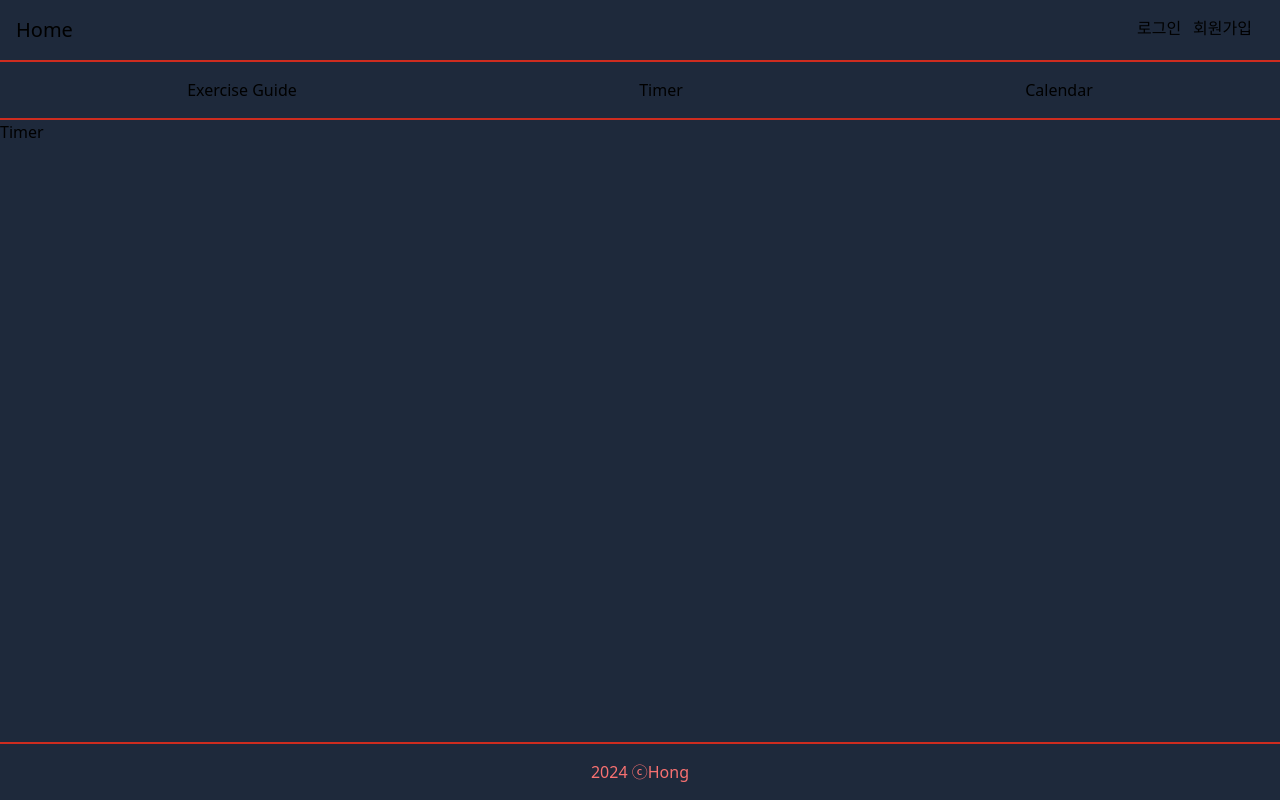
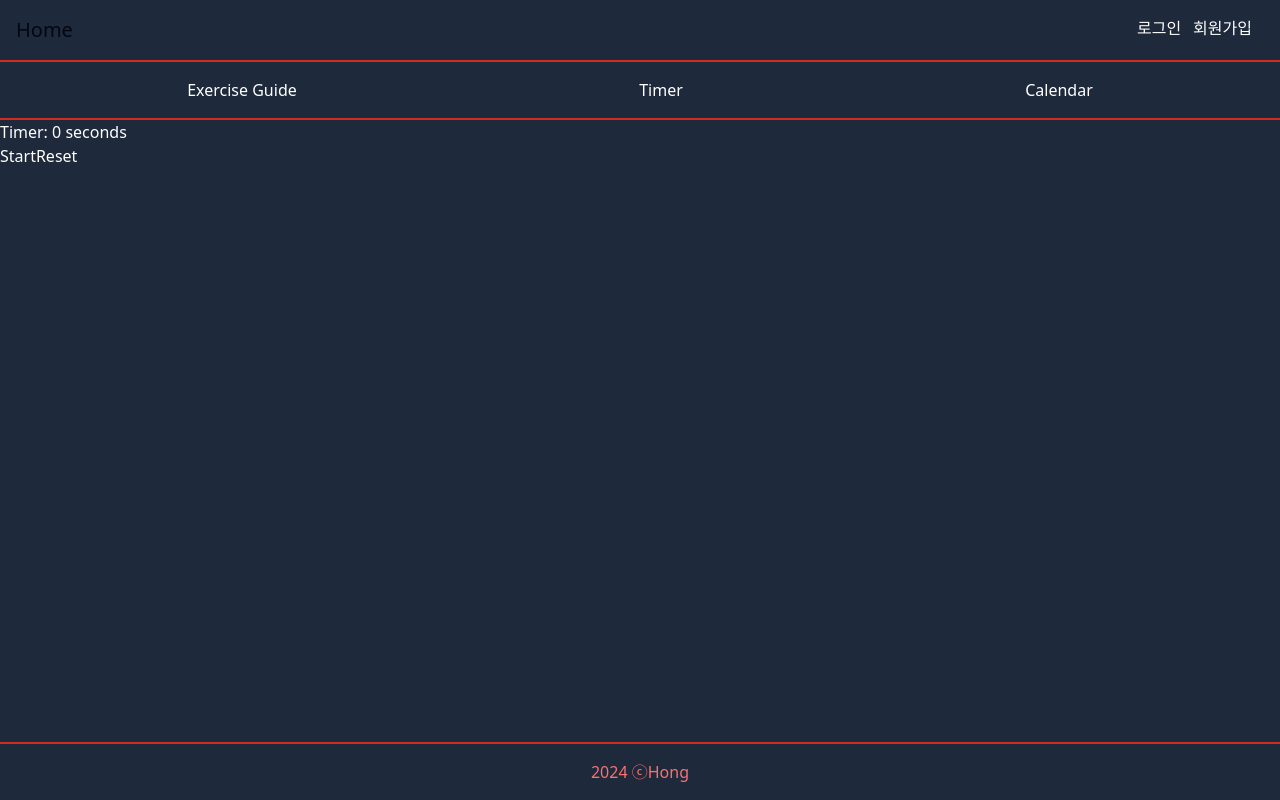
Before and after one commit to hmoongi94/personalProject, a Next.js app in the folder project-exerciseApp/frontend/: page / in a window 1280 px wide. Both pictures are taken after a click on the item "Timer". Built offline with nearby package versions, Linux system fonts and the light colour scheme.

Commit message:
bug: 타이머기능 구현하기. 아직 작동x

```diff
--- a/project-exerciseApp/frontend/app/styles/globals.css
+++ b/project-exerciseApp/frontend/app/styles/globals.css
@@ -12,7 +12,6 @@
 } */
 
 
-/* body {
-  background-color: white;
+body {
   color: white;
-} */
+}
--- a/project-exerciseApp/frontend/app/ui/layout/header/Header.tsx
+++ b/project-exerciseApp/frontend/app/ui/layout/header/Header.tsx
@@ -7,7 +7,7 @@ export default function Header() {
   return (
     <header className="flex border-b-2 border-wine p-4 justify-between">
       <Link href="/">
-        <h1 className="text-xl cursor-pointer">Home</h1>
+        <h1 className="text-xl cursor-pointer text-gray-950">Home</h1>
       </Link>
       <ul className="flex ml-auto">
         <Link href="/login" className="mr-3">
--- a/project-exerciseApp/frontend/app/ui/mainpage/timer/timer.tsx
+++ b/project-exerciseApp/frontend/app/ui/mainpage/timer/timer.tsx
@@ -1,8 +1,44 @@
+import React, { useState, useEffect } from 'react';
+
 const Timer = () => {
+  const [seconds, setSeconds] = useState(0);
+  const [intervalId, setIntervalId] = useState<NodeJS.Timeout | undefined>(undefined);
+  const [isActive, setIsActive] = useState(false);
+
+  useEffect(() => {
+    if (isActive) {
+      const id: NodeJS.Timeout = setInterval(() => {
+        setSeconds((prevSeconds) => prevSeconds + 1);
+      }, 1000);
+
+      setIntervalId(id);
+    } else {
+      if (intervalId !== undefined) {
+        clearInterval(intervalId);
+      }
+    }
+
+    return () => {
+      if (intervalId !== undefined) {
+        clearInterval(intervalId);
+      }
+    };
+  }, [isActive, intervalId]);
+
+  const handleStartStop = () => {
+    setIsActive((prevIsActive) => !prevIsActive);
+  };
+
+  const handleReset = () => {
+    setSeconds(0);
+    setIsActive(false);
+  };
+
   return (
     <div>
-      <h1>Timer</h1>
-      {/* 타이머 컴포넌트 내용 추가 */}
+      <h1>Timer: {seconds} seconds</h1>
+      <button onClick={handleStartStop}>{isActive ? 'Pause' : 'Start'}</button>
+      <button onClick={handleReset}>Reset</button>
     </div>
   );
 };
```
